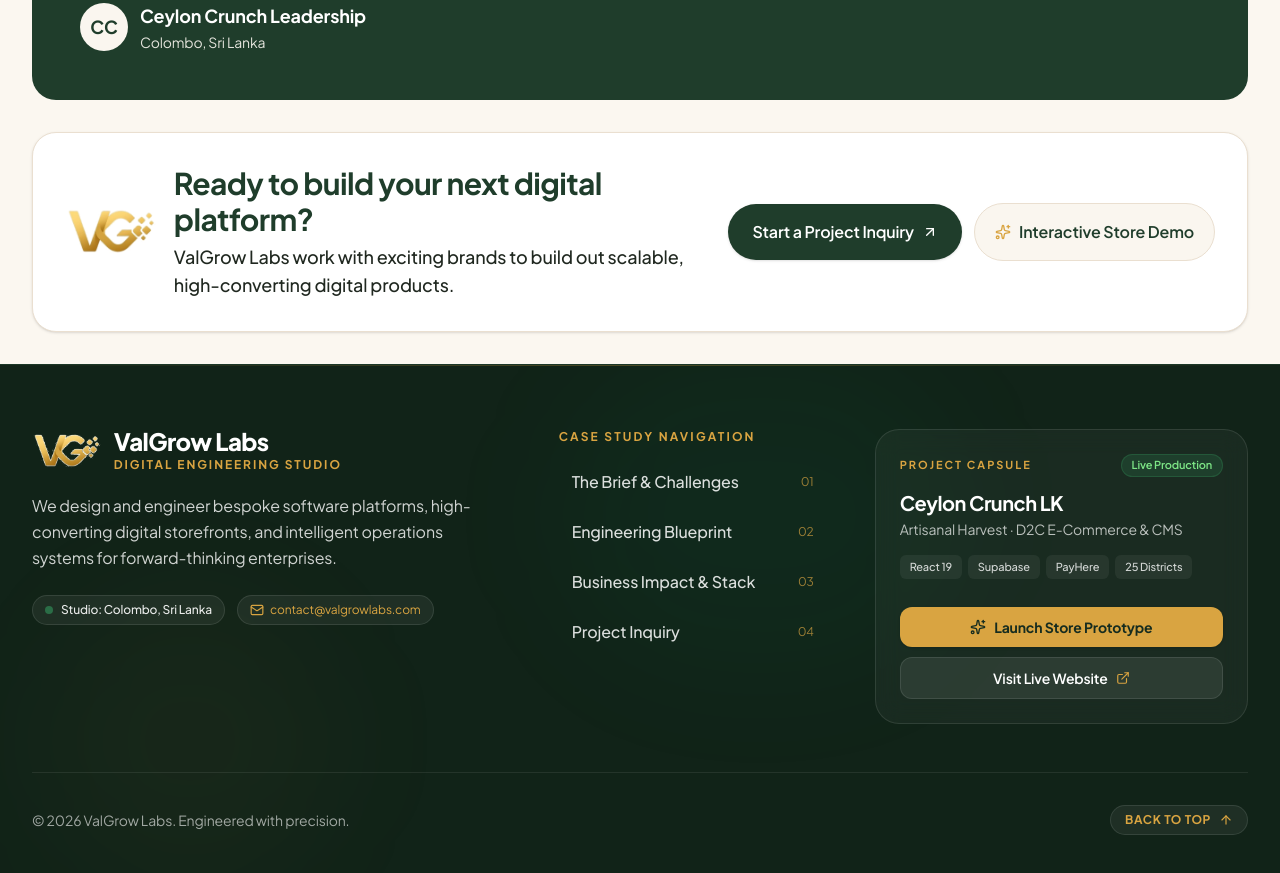
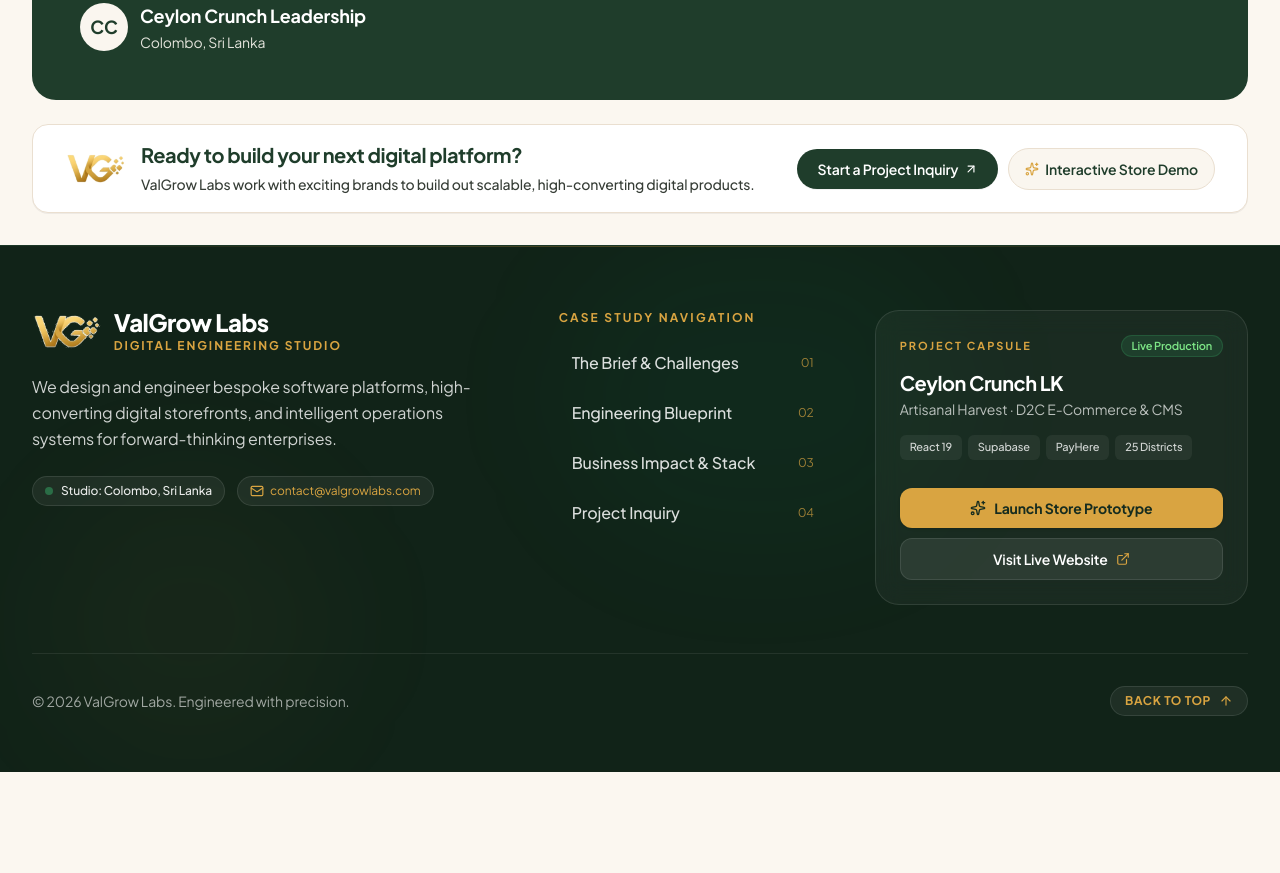
Before and after one commit to ValGrow-Labs/ceyloncrunch, a React (Vite) app: page /casestudy in a window 1280 px wide. Shown: the part 3680-4553 px from the top of the page. After the commit the page ends 4452 px from the top, so only its background shows below. Built offline with nearby package versions, Linux system fonts and the light colour scheme; no server answers; the database is empty; a web font is replaced by a local one.

Commit message:
style(casestudy): compact inquiry banner size and spacing

```diff
--- a/src/pages/case-study/EditorialCaseStudyView.tsx
+++ b/src/pages/case-study/EditorialCaseStudyView.tsx
@@ -322,37 +322,37 @@ export const EditorialCaseStudyView: React.FC<EditorialCaseStudyViewProps> = ({
         </div>
 
         {/* Minimal Inquiry Banner */}
-        <div id="contact" className="mt-6 sm:mt-8 p-5 sm:p-8 rounded-2xl sm:rounded-3xl bg-white border border-[#EADFD0] shadow-sm flex flex-col lg:flex-row items-center justify-between gap-5 sm:gap-6 text-center sm:text-left">
-          <div className="flex items-center gap-4 text-center sm:text-left min-w-0 flex-1">
+        <div id="contact" className="mt-4 sm:mt-6 p-3.5 sm:py-4 sm:px-6 lg:px-8 rounded-xl sm:rounded-2xl bg-white border border-[#EADFD0] shadow-2xs flex flex-col lg:flex-row items-center justify-between gap-3.5 sm:gap-4 lg:gap-6 text-center sm:text-left">
+          <div className="flex items-center gap-3 sm:gap-3.5 text-center sm:text-left min-w-0 flex-1">
             <img
               src="/valgrow-logo.png"
               alt="ValGrow Labs Logo"
-              className="h-10 sm:h-12 w-auto object-contain shrink-0 hidden sm:block"
+              className="h-7 sm:h-8 w-auto object-contain shrink-0 hidden sm:block"
             />
-            <div className="space-y-1 sm:space-y-1.5">
-              <h3 className="font-sans text-xl sm:text-2xl lg:text-3xl font-bold text-[#1F3D2B]">
+            <div className="space-y-0.5 sm:space-y-1">
+              <h3 className="font-sans text-base sm:text-lg lg:text-xl font-bold text-[#1F3D2B] leading-snug">
                 Ready to build your next digital platform?
               </h3>
-              <p className="text-sm sm:text-base lg:text-lg text-[#202820] font-sans font-medium">
+              <p className="text-xs sm:text-sm text-[#202820]/90 font-sans font-medium leading-relaxed">
                 ValGrow Labs work with exciting brands to build out scalable, high-converting digital products.
               </p>
             </div>
           </div>
 
-          <div className="flex flex-col sm:flex-row items-stretch sm:items-center gap-3 w-full lg:w-auto shrink-0">
+          <div className="flex flex-col sm:flex-row items-stretch sm:items-center gap-2.5 w-full sm:w-auto shrink-0">
             <a
               href="mailto:contact@valgrowlabs.com?subject=Project Inquiry — D2C Platform"
-              className="w-full sm:w-auto justify-center px-5 sm:px-6 py-3.5 sm:py-4 rounded-full bg-[#1F3D2B] text-white text-sm sm:text-base font-semibold hover:bg-[#162C1F] shadow-sm transition-all cursor-pointer inline-flex items-center gap-2 group whitespace-nowrap shrink-0"
+              className="w-full sm:w-auto justify-center px-4 sm:px-5 py-2 sm:py-2.5 rounded-full bg-[#1F3D2B] text-white text-xs sm:text-sm font-semibold hover:bg-[#162C1F] shadow-2xs transition-all cursor-pointer inline-flex items-center gap-1.5 group whitespace-nowrap shrink-0"
             >
               <span>Start a Project Inquiry</span>
-              <ArrowUpRight className="w-4 h-4 group-hover:translate-x-0.5 group-hover:-translate-y-0.5 transition-transform" />
+              <ArrowUpRight className="w-3.5 h-3.5 group-hover:translate-x-0.5 group-hover:-translate-y-0.5 transition-transform" />
             </a>
 
             <Link
               to="/store"
-              className="w-full sm:w-auto justify-center px-5 py-3.5 sm:py-4 rounded-full bg-[#FAF6EF] text-[#1F3D2B] text-sm sm:text-base font-semibold hover:bg-white border border-[#EADFD0] transition-colors inline-flex items-center gap-2 whitespace-nowrap shrink-0"
+              className="w-full sm:w-auto justify-center px-3.5 sm:px-4 py-2 sm:py-2.5 rounded-full bg-[#FAF6EF] text-[#1F3D2B] text-xs sm:text-sm font-semibold hover:bg-white border border-[#EADFD0] transition-colors inline-flex items-center gap-1.5 whitespace-nowrap shrink-0"
             >
-              <Sparkles className="w-4 h-4 text-[#D9A441]" />
+              <Sparkles className="w-3.5 h-3.5 text-[#D9A441]" />
               <span>Interactive Store Demo</span>
             </Link>
           </div>
```
